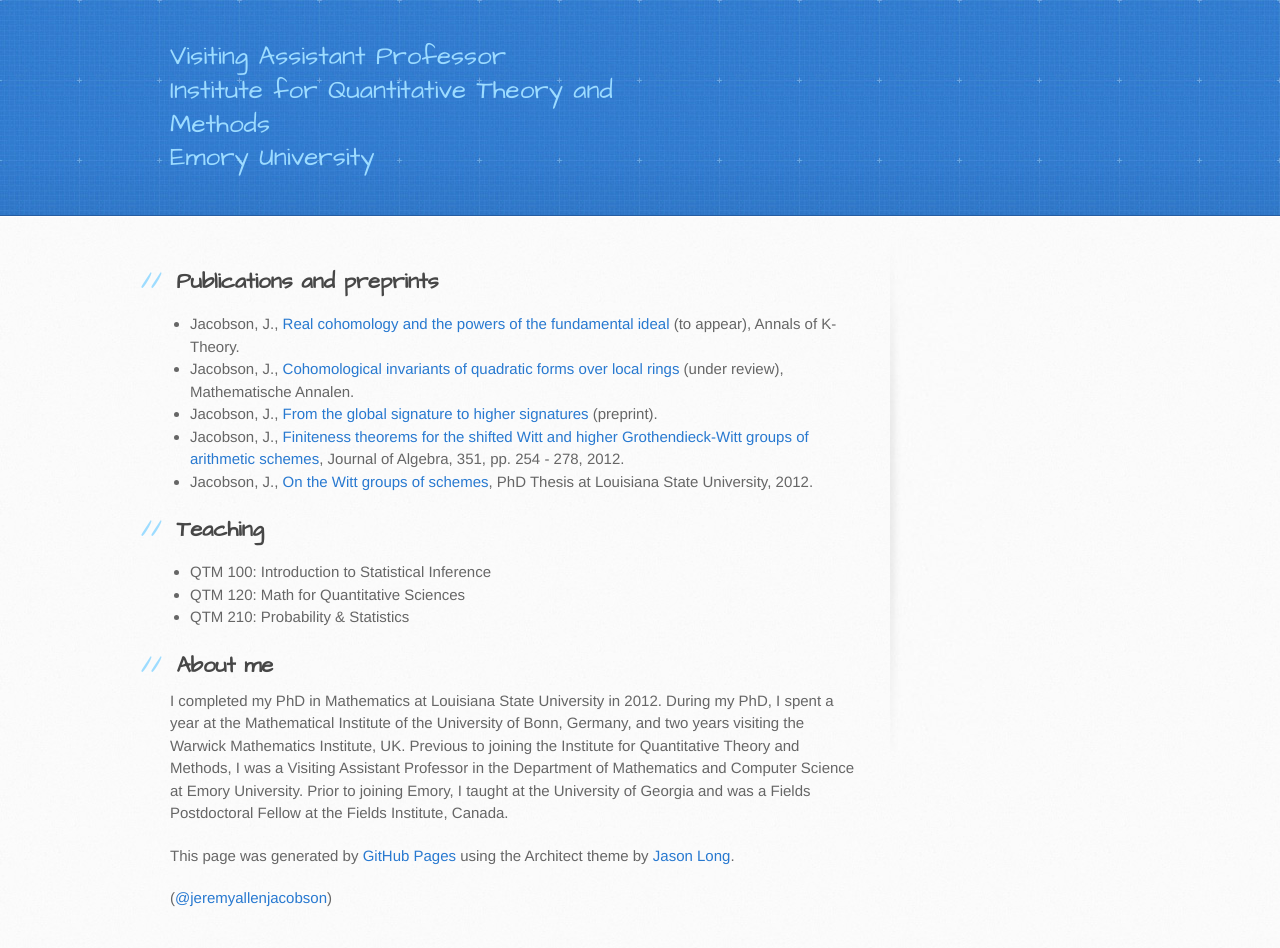
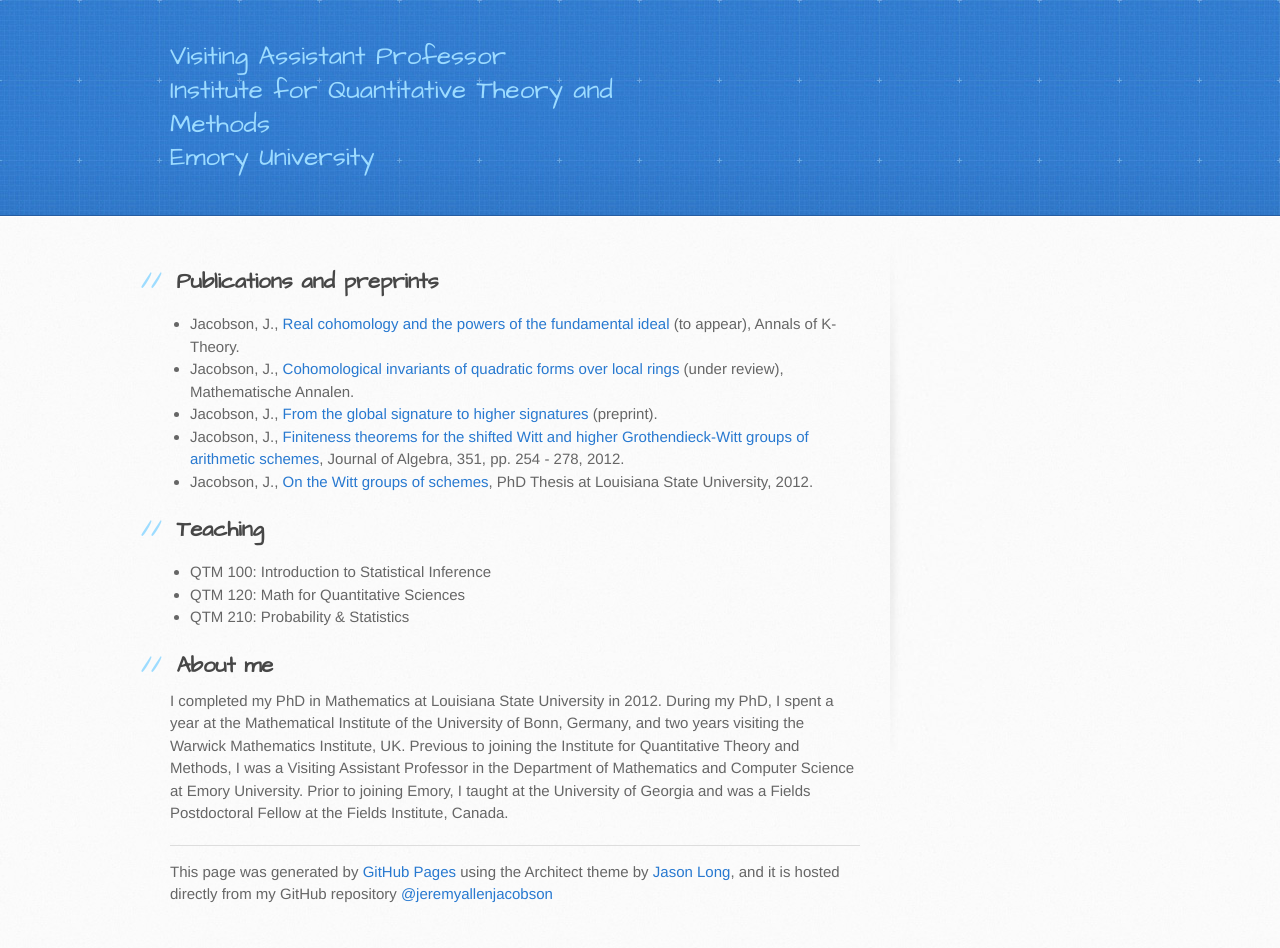
Before and after one commit to jeremyallenjacobson/jeremyallenjacobson.github.io, a Jekyll site: the page index.html, which Jekyll copies as it is, in a window 1280 px wide. Built offline with Jekyll 4.4.1, drawn with Linux system fonts in a browser that asks for light colours.

Commit message:
Update index.html

```diff
--- a/index.html
+++ b/index.html
@@ -54,9 +54,8 @@
 <a id="about-me" class="anchor" href="#about-me" aria-hidden="true"><span aria-hidden="true" class="octicon octicon-link"></span></a>About me</h2>
 
 <p>I completed my PhD in Mathematics at Louisiana State University in 2012. During my PhD, I spent a year at the Mathematical Institute of the University of Bonn, Germany,  and two years visiting the Warwick Mathematics Institute, UK. Previous to joining the Institute for Quantitative Theory and Methods, I was a Visiting Assistant Professor in the Department of Mathematics and Computer Science at Emory University. Prior to joining Emory, I taught at the University of Georgia and was a Fields Postdoctoral Fellow at the Fields Institute, Canada.</p>
-
-<p>This page was generated by <a href="https://pages.github.com">GitHub Pages</a> using the Architect theme by <a href="https://twitter.com/jasonlong">Jason Long</a>.</p>
-<a id="jeremyallenjacobson" class="anchor" href="#jeremyallenjacobson" aria-hidden="true"><span aria-hidden="true" class="octicon octicon-link"></span></a>(<a href="https://github.com/jeremyallenjacobson" class="user-mention">@jeremyallenjacobson</a>)
+<hr>
+<p>This page was generated by <a href="https://pages.github.com">GitHub Pages</a> using the Architect theme by <a href="https://twitter.com/jasonlong">Jason Long</a>, and it is hosted directly from my GitHub repository <a id="jeremyallenjacobson" class="anchor" href="#jeremyallenjacobson" aria-hidden="true"><span aria-hidden="true" class="octicon octicon-link"></span></a><a href="https://github.com/jeremyallenjacobson" class="user-mention">@jeremyallenjacobson</a>
         </section>
 
         <aside id="sidebar">
```
